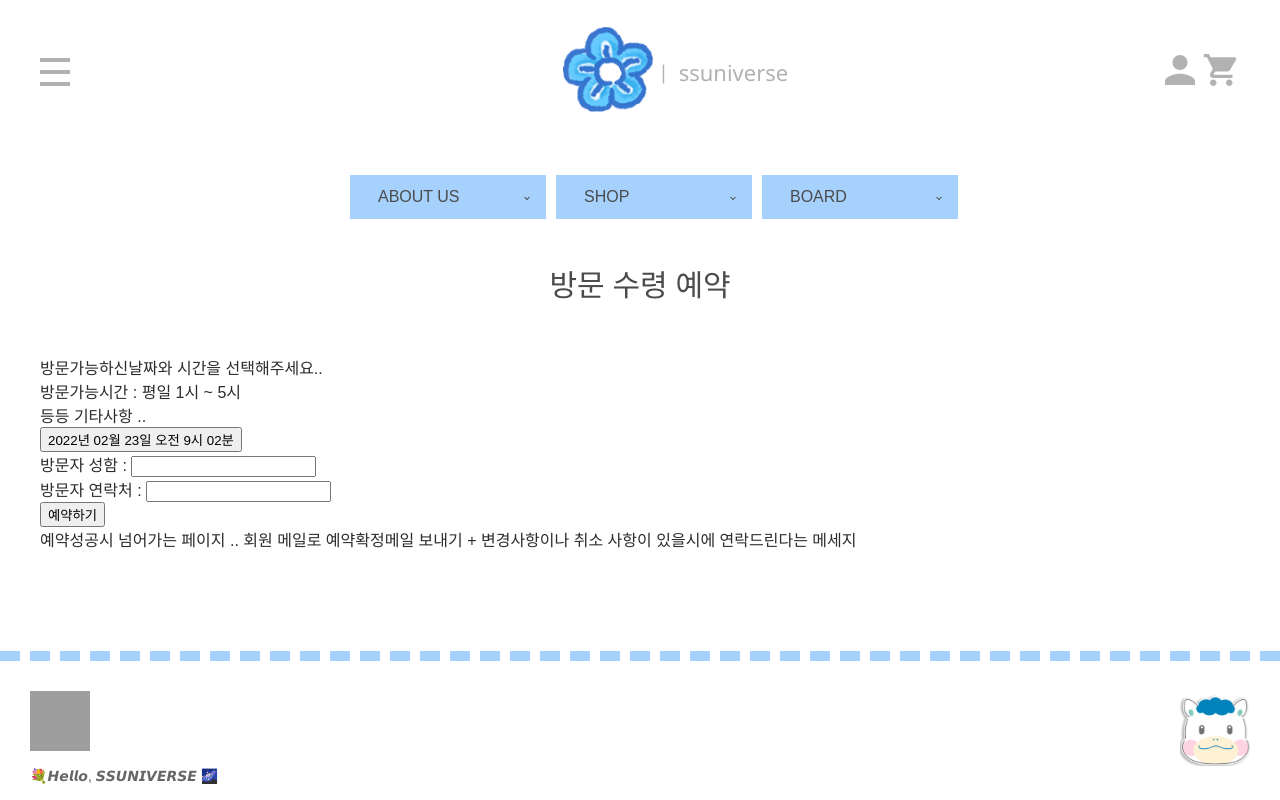
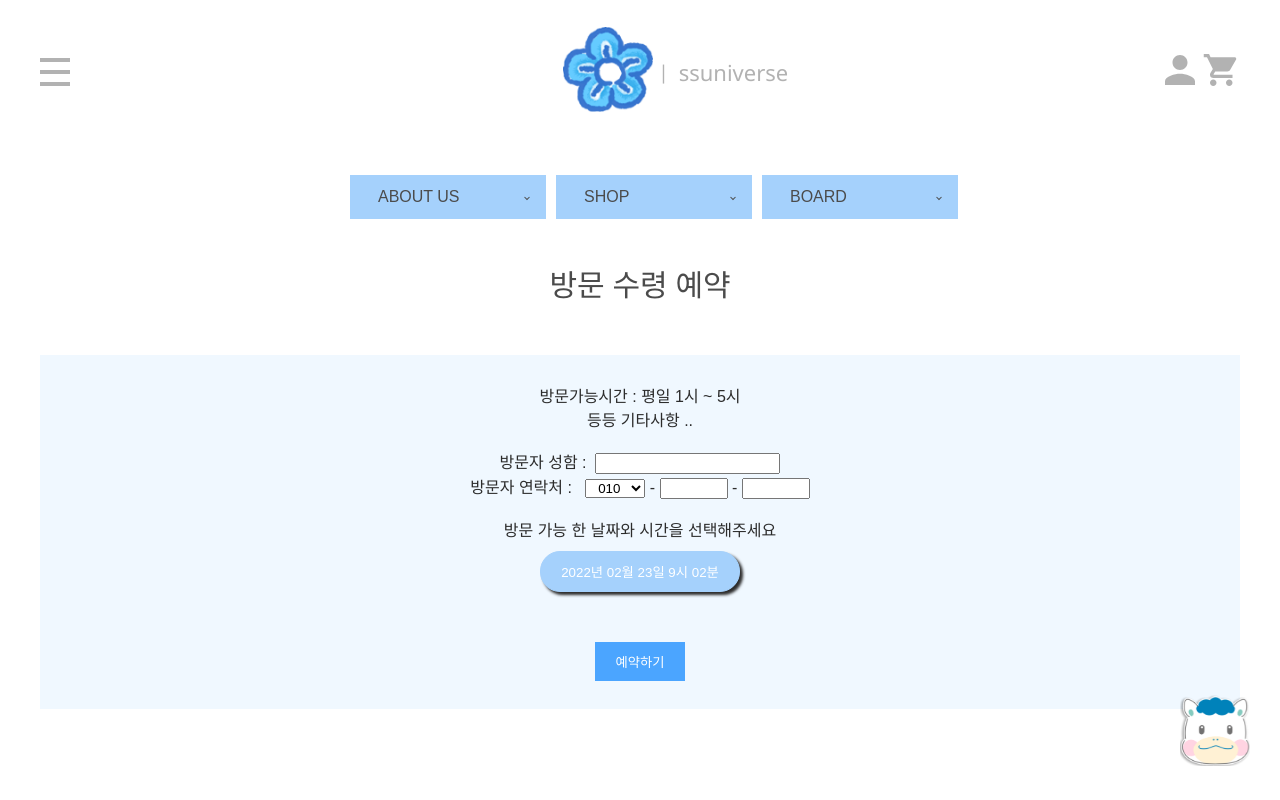
Before and after one commit to ssunivs/front-ssunivs-store, a React (Create React App) app: page /Reservation in a window 1280 px wide. Shown: the top 800 px of the page. Built offline with nearby package versions, Linux system fonts and the light colour scheme; grey boxes are pictures that could not be loaded.

Commit message:
reservation

```diff
--- a/src/App.js
+++ b/src/App.js
@@ -30,7 +30,6 @@ import SsuaDollSet from "pages/MainStore.SsuaDollSet";
 import Header from "components/Header";
 import Footer from "components/Footer";
 import FloatingMenu from "components/FloatingMenu";
-
 import Wrap from "components/Wrap";
 
 function App() {
@@ -67,9 +66,7 @@ function App() {
             <Route path="/MainStore.SsuaDollGoods" component={SsuaDollGoods} />
             <Route path="/MainStore.SsuaDollSet" component={SsuaDollSet} />
             <Route path="/MainStore.SsuaDollBox" component={SsuaDollBox} />
-
           </Switch>
-
         </Wrap>
           <Footer />
       </Router>
--- a/src/pages/LogIn.js
+++ b/src/pages/LogIn.js
@@ -1,7 +1,7 @@
 import styles from "pages/LogIn.module.css"
 import headTitle from "pages/headTitle.module.css";
 
-import LogInOut from "../redux/logInOut/LogInOut";
+import LogInOut from "../redux/logInOut/logInOut";
 import {Link} from "react-router-dom";
 
 
--- a/src/pages/Reservation.js
+++ b/src/pages/Reservation.js
@@ -1,14 +1,17 @@
 import NavBar from "components/NavBar.js";
 import headTitle from "pages/headTitle.module.css";
 import React, {useState} from "react";
-import DatePicker,{registerLocale} from "react-datepicker";
+import DatePicker from "react-datepicker";
+// {registerLocale}
 import ko from "date-fns/locale/ko";
 import "react-datepicker/dist/react-datepicker.css";
+import styles from "pages/Reservation.module.css";
+import userForm from "pages/EditProfile.module.css"
 
 function Reservation(){
     const [startDate, setStartDate] = useState(new Date());
     const ExampleCustomInput = ({ value, onClick }) => (
-        <button className="example-custom-input" onClick={onClick}>
+        <button className={styles.reservationDateBnt} onClick={onClick}>
         {value}
         </button>
     );
@@ -18,28 +21,50 @@ function Reservation(){
             <br></br>
             <br></br>
             <h1 className={headTitle.head}>방문 수령 예약</h1>
-            방문가능하신날짜와 시간을 선택해주세요..<br></br>
+            <p id={styles.reservationNotice}>
+            <br></br>
             방문가능시간 : 평일 1시 ~ 5시<br></br>
-            등등 기타사항 ..
+            등등 기타사항 ..   <br></br><br></br>
+
+            방문자 성함 :&nbsp;&nbsp;
+            <input id="user_name" name="user_name" type="text" required></input>
+            <br></br>
+            방문자 연락처 : &nbsp;&nbsp;
+            <select id="mobile1" className={userForm.userMobile}>
+                                    <option value="010">010</option>
+                                    <option value="011">011</option>
+                                    <option value="016">016</option>
+                                    <option value="017">017</option>
+                                    <option value="018">018</option>
+                                    <option value="019">019</option>
+                                </select>
+                                &nbsp;-&nbsp;<input className={userForm.userMobile} id="mobile2" type="text" maxLength="4" pattern="\d*"></input>
+                                &nbsp;-&nbsp;<input className={userForm.userMobile} id="mobile3" type="text" maxLength="4" pattern="\d*"></input>
+            <br></br>
+            <br></br>
+            <span>방문 가능 한 날짜와 시간을 선택해주세요</span>
             <DatePicker
             locale={ko}
             selected={startDate}
             onChange={date => setStartDate(date)}
             withPortal
             customInput={<ExampleCustomInput />}
-            dateFormat="yyyy년 MM월 dd일 aa h시 mm분"
+            dateFormat="yyyy년 MM월 dd일 H시 mm분"
             minDate={new Date()}
             // popperPlacement="auto"
             showTimeSelect
             timeFormat=" H시 mm분"
             timeIntervals={30}
             />
-            방문자 성함 : <input type="text"></input><br></br>
-            방문자 연락처 : <input type="text"></input><br></br>
-            <button>예약하기</button><br></br>
-            예약성공시 넘어가는 페이지 .. 회원 메일로 예약확정메일 보내기 + 변경사항이나 취소 사항이 있을시에 연락드린다는 메세지
+            <button id={styles.reservationFinBnt}>예약하기</button>
+            <br></br>
+            <br></br>
+            </p>
         </div>
     );
 }
 
 export default Reservation;
+
+//// 예약성공시 넘어가는 페이지 .. 회원 메일로 예약확정메일 보내기
+// + 변경사항이나 취소 사항이 있을시에 연락드린다는 메세지
--- /dev/null
+++ b/src/pages/Reservation.module.css
@@ -0,0 +1,40 @@
+#reservationNotice{
+    color: #2c2c2c;
+    text-align: center;
+    background-color: aliceblue;
+    padding-top: 10px;
+    padding-bottom: 10px;
+}
+
+#reservationNotice > span{
+    font-weight: bolder;
+}
+
+.reservationDateBnt{
+    color: #fff;
+    font-weight: bolder;
+    margin: auto;
+    display: block;
+    padding : 10px 20px;
+    border-radius: 20px;
+    background-color: #A5D1FC;
+    cursor: pointer;
+    border: 1px solid #A5D1FC;
+    box-shadow: 3px 3px 3px #2c2c2c;
+    transition-duration: 0.3s;
+    margin-top: 10px;
+    margin-bottom: 30px;
+}
+
+.reservationDateBnt:active{
+    margin-left: 5;
+}
+
+#reservationFinBnt{
+    color: #fff;
+    margin-top: 20px;
+    padding : 10px 20px;
+    background-color: #4ba5ff;
+    cursor: pointer;
+    border: none;
+}
```
Also changed, not shown: 1 other file (tests, documents, lock files or other folders).
